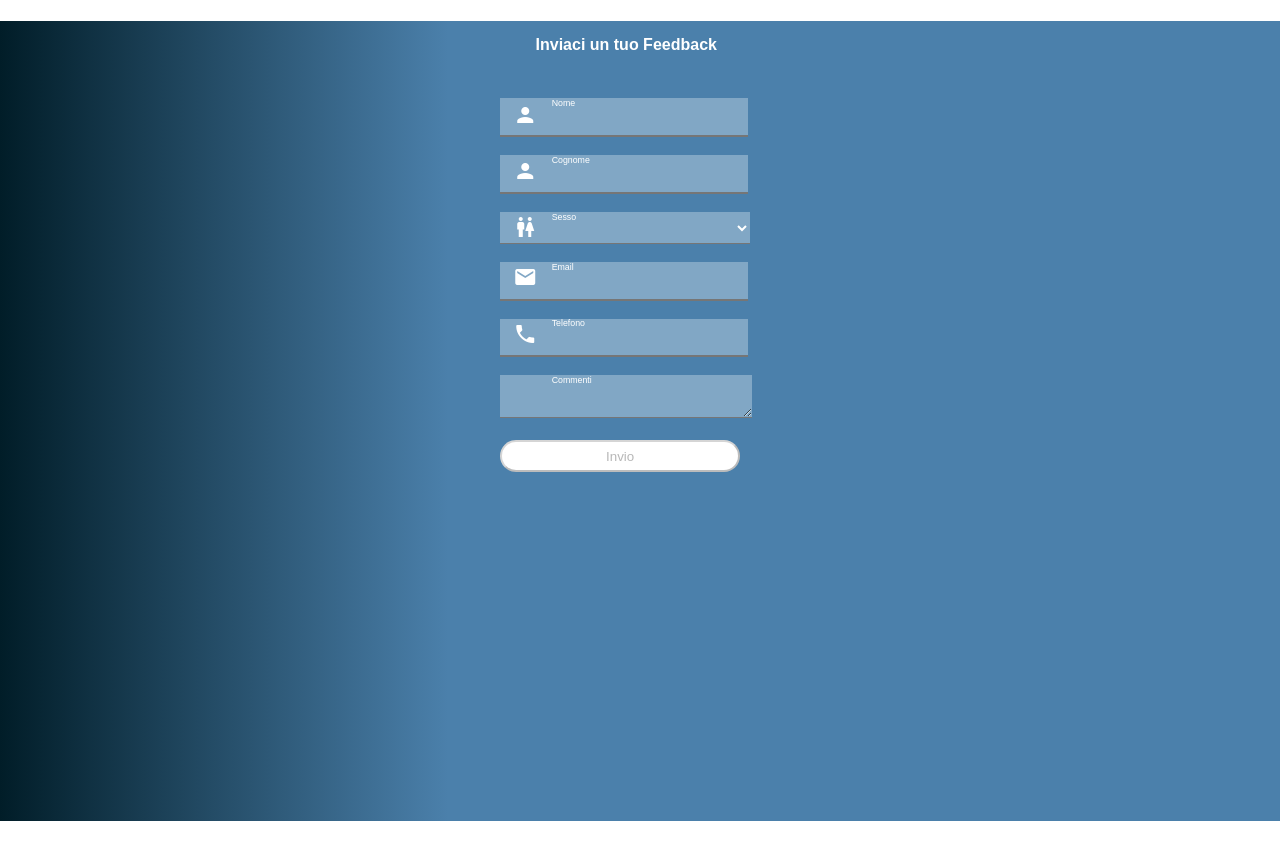
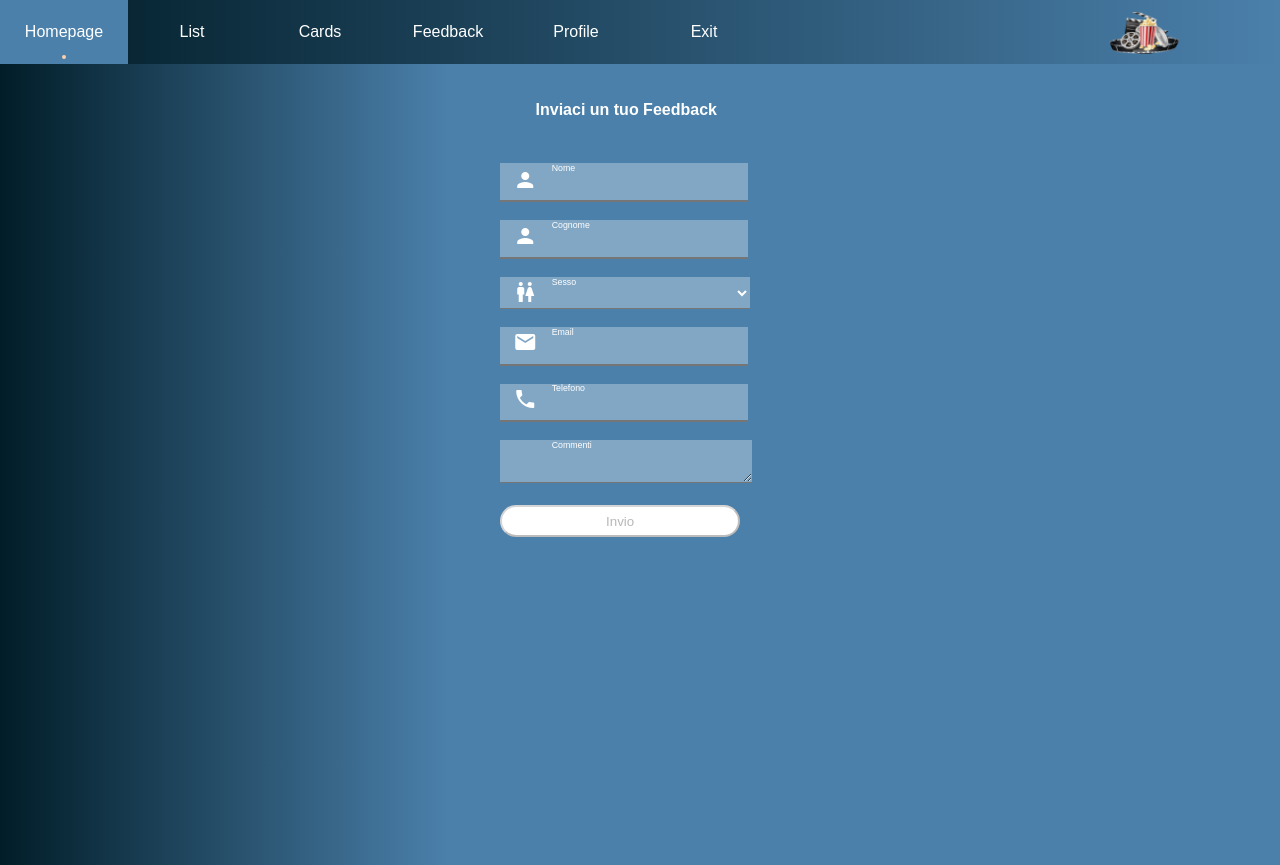
Before and after one commit to LukeSkywa/ProgrammersCreed, an Angular app: page /feedback in a window 1280 px wide. Before the commit this address led to /. Shown: the top 865 px of the page. Before the commit the page ends 821 px from the top, so only its background shows below. Built offline with nearby package versions, Linux system fonts and the light colour scheme.

Commit message:
feedbackCss2

```diff
--- a/src/app/app-routing.module.ts
+++ b/src/app/app-routing.module.ts
@@ -4,11 +4,15 @@ import { Routes, RouterModule } from '@angular/router';
 import { LoginComponent } from './components/login/login.component';
 import { RegisterComponent } from './components/register/register.component';
 import { ProfileComponent } from './components/profile/profile.component';
+import { FeedbackComponent } from './components/feedback/feedback.component';
+
+
 
 const routes: Routes = [
   {path: 'login', component: LoginComponent},
   {path: 'signin', component: RegisterComponent},
   {path: 'profile', component: ProfileComponent},
+  {path: 'feedback', component: FeedbackComponent},
   {path: '', redirectTo: '/login', pathMatch: 'full'}
 ];
 
--- a/src/app/app.component.html
+++ b/src/app/app.component.html
@@ -1,2 +1,3 @@
 <link href="https://fonts.googleapis.com/icon?family=Material+Icons" rel="stylesheet">
-<app-feedback></app-feedback>
+<app-menu [version]=1></app-menu>
+<router-outlet></router-outlet>
--- a/src/app/components/feedback/feedback.component.scss
+++ b/src/app/components/feedback/feedback.component.scss
@@ -1,4 +1,5 @@
 .all{
+    padding-top: 1px;
     background: rgb(1,29,40);
     background: linear-gradient(90deg, rgba(1,29,40,1) 0%, rgba(75,128,171,1) 35%);
     color: white;
```
